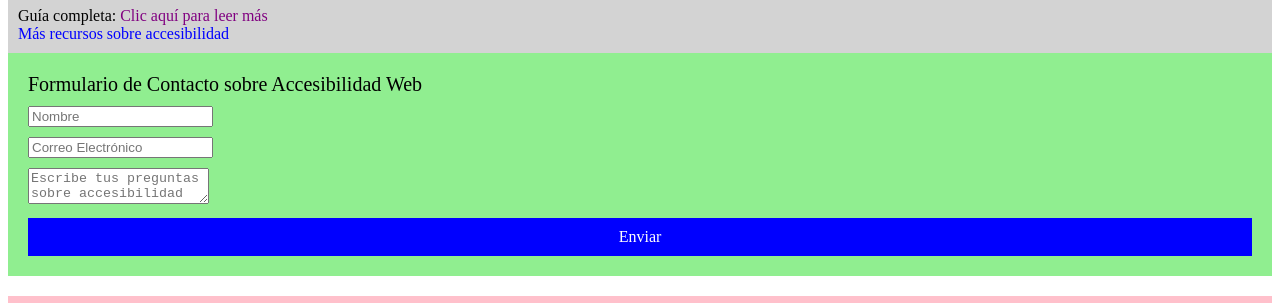
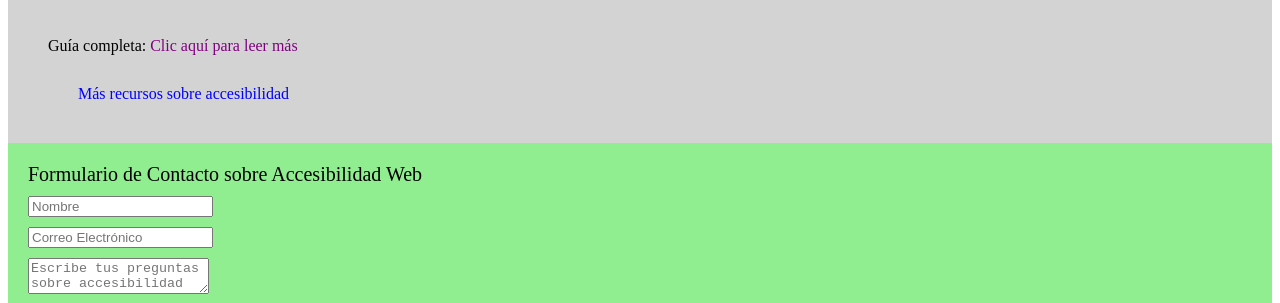
Before and after one commit to g3rar2/tareas-idu-gerardo-perez, a plain HTML site: page index.html in a window 1280 px wide. Shown: the part 302-605 px from the top of the page. Drawn offline with Linux system fonts and the light colour scheme.

Commit message:
adding padding to div

```diff
--- a/index.html
+++ b/index.html
@@ -1,5 +1,9 @@
 <!DOCTYPE html>
-<html>
+
+<!--  Documentar  -->
+<!--La pagina no tienen el lenguaje-->
+
+<html lang="es">
 <head>
     <title>Accesibilidad Web - Interfaz del Usuario</title>
 </head>
@@ -25,12 +29,17 @@
 
     <!--  Documentar  -->
     <!--el fondo y la imagen no tiene suficiente contraste-->
+    <!--elementos clicables no tienen suficiente espacio-->
 
-    <div>
+    <div style="margin: 30px">
         <span>Guía completa: </span><span><a href="https://developer.mozilla.org/en-US/docs/Web/Accessibility" style="text-decoration: none; color: purple;">Clic aquí para leer más</a></span>
     </div>
-    <div>
-        <span><a href="https://developer.mozilla.org/en-US/docs/Web/Accessibility" style="text-decoration: none; color: blue;">Más recursos sobre accesibilidad</a></span>
+
+    <!--  Documentar  -->
+    <!--elementos clicables no tienen suficiente espacio-->
+
+    <div  style="margin: 30px">
+        <span><a href="https://developer.mozilla.org/en-US/docs/Web/Accessibility" style="margin: 30px; text-decoration: none; color: blue;">Más recursos sobre accesibilidad</a></span>
     </div>
 </div>
 
```
